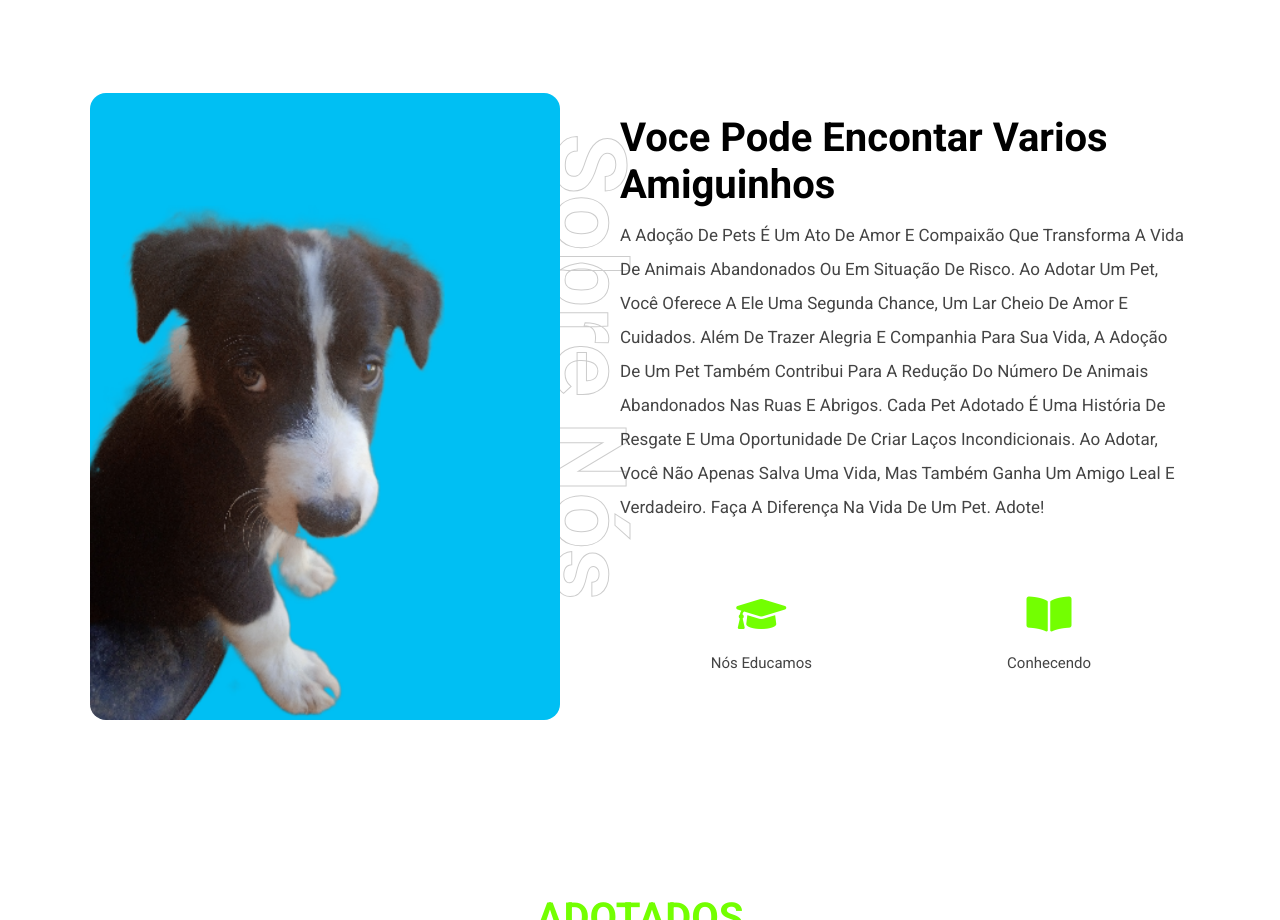
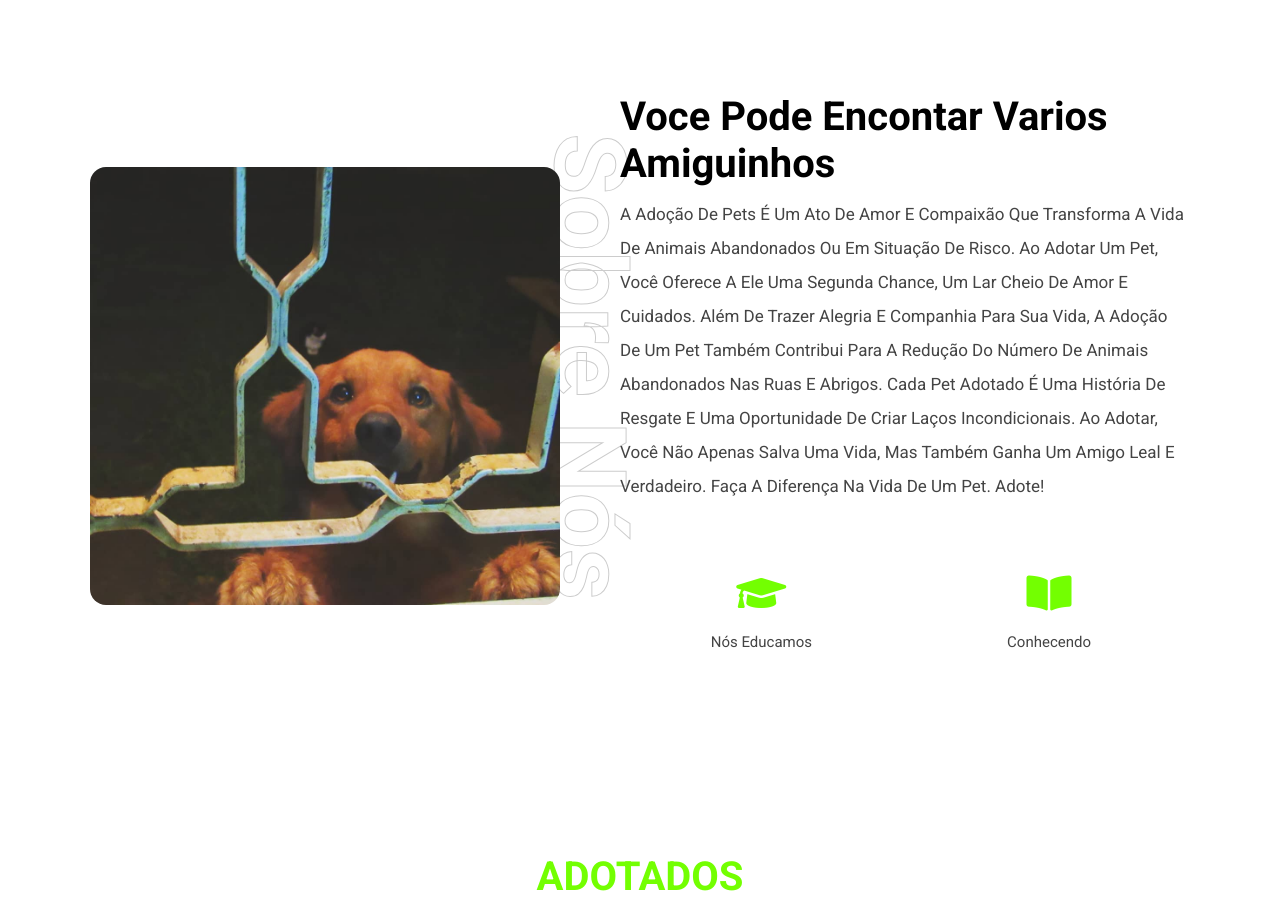
Before and after one commit to matheusPrado007/adote-animal, a plain HTML site: page index.html in a window 1280 px wide. Shown: the part 787-1707 px from the top of the page. Drawn offline with nearby package versions, Linux system fonts and the light colour scheme.

Commit message:
feat: troca img about

```diff
--- a/index.html
+++ b/index.html
@@ -59,7 +59,7 @@
         <h2 class="deco-title">Sobre nós</h2>
         <div class="box-container">
             <div class="image">
-                <img src="images/pit.png" alt="" class="pic">
+                <img src="images/odin.jpg" alt="" class="pic">
             </div>
             <div class="content">
                 <h3 class="title">Voce pode encontar varios amiguinhos</h3>
```
Also changed, not shown: images/odin.jpg (added).
